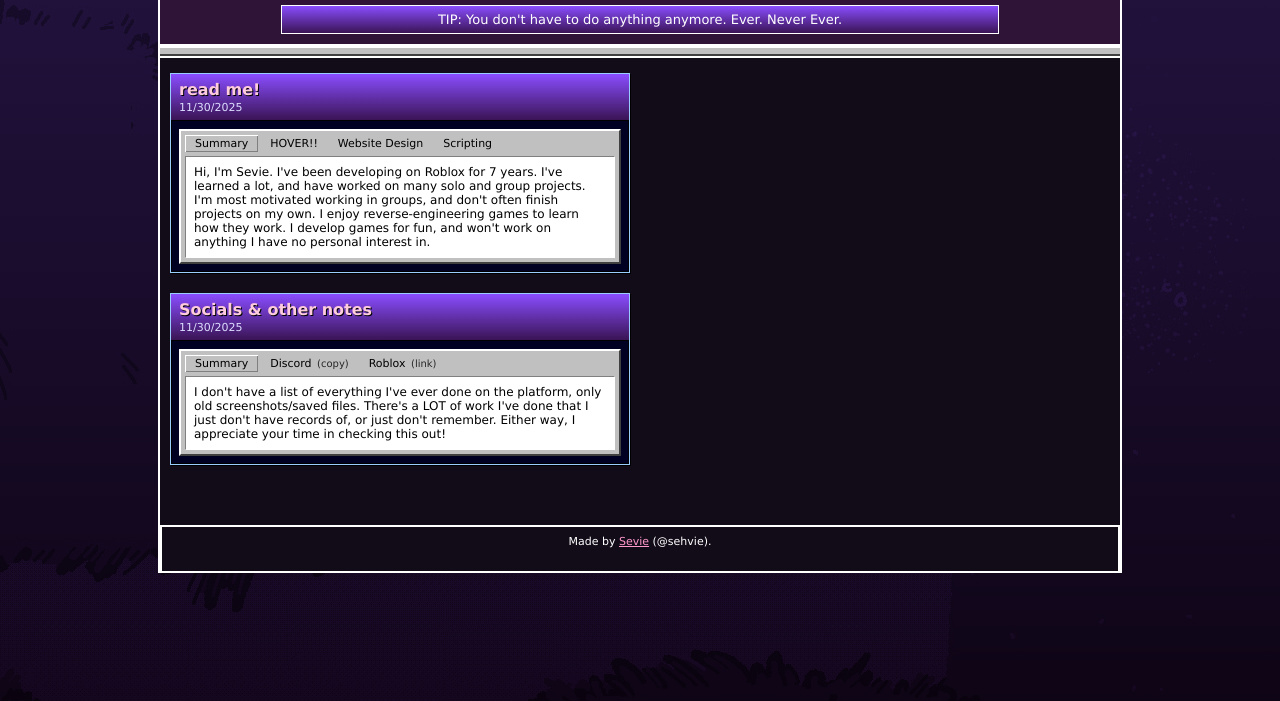
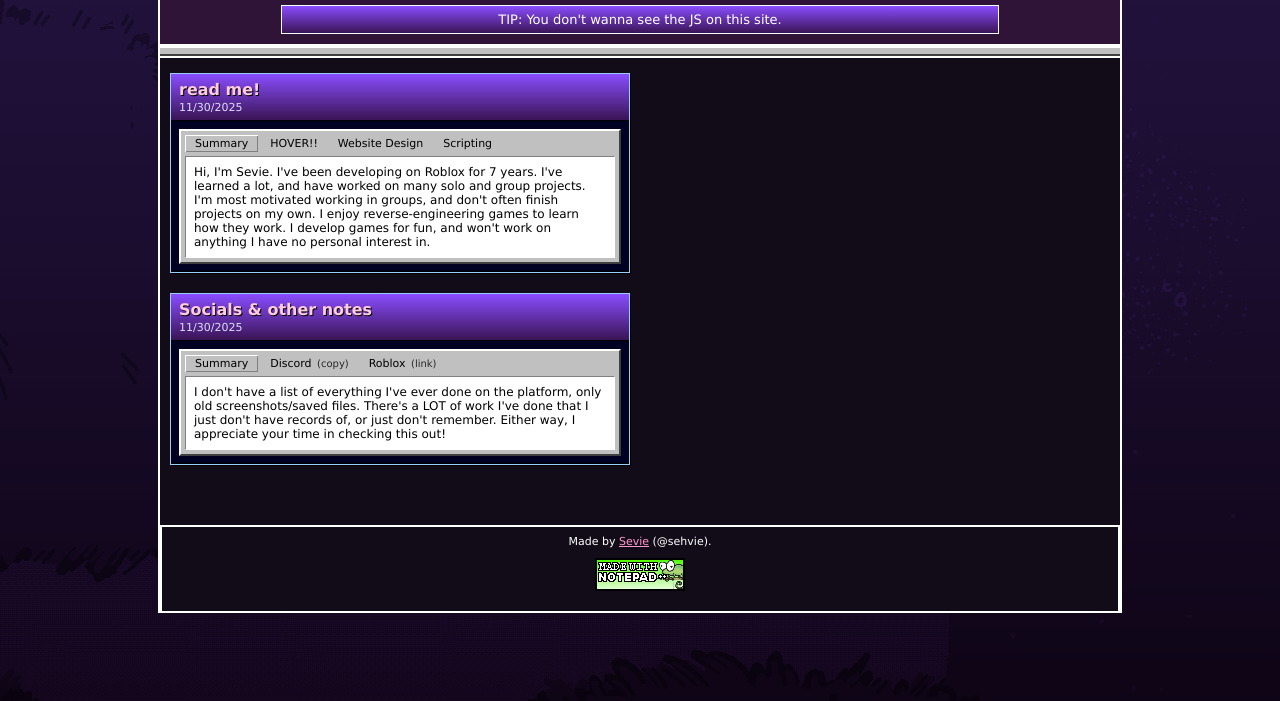
Before and after one commit to sehvie/portfolio, a plain HTML site: page index.html in a window 1280 px wide. Shown: the part 99-800 px from the top of the page. Drawn offline with Linux system fonts and the light colour scheme.

Commit message:
Update index.html
bro

```diff
--- a/index.html
+++ b/index.html
@@ -54,7 +54,7 @@
 				width: 100vw;
 				height: 100vh;
 
-				background-image: url("portfolio/assets/bg.png");
+				background-image: url("/portfolio/assets/bg.png");
 				background-repeat: no-repeat;
 				background-size: auto;
 
@@ -467,7 +467,7 @@
 	<body>
 		<div class="page-wrap">
 			<header>
-				<h1>Sevie's Portfolio (unfinished, go away)</h1>
+				<h1>Sevie's Portfolio</h1>
 				<nav id="nav"></nav>
 				<div id="header-bar" class="header-bar"></div>
 			</header>
@@ -480,11 +480,12 @@
 			<div class="credits">
 				Made by <a href="https://github.com/sehvie/portfolio" target="_blank">Sevie</a> (@sehvie).
 				<div class="badge-bar">
-					<!-- gif button space, add later -->
+					<!-- gif button space. please host ur gifs on like imgur or something i wont accept it if you use a host i don't recognize -->
+					<img src="/portfolio/assets/notepadpp2.gif">
 					<!--
+						use as template: (no hyperlinks pls)
 						<img src="buttons/html.gif" alt="HTML 4.01">
-						<img src="buttons/best-viewed.gif" alt="Best Viewed with Any Browser">
-						-->
+					-->
 				</div>
 			</div>
 		</div>
@@ -509,10 +510,9 @@
 				{ id: "misc", label: "Other" },
 			];
 
-			// Text for the header-bar per tab
 			const categoryDescriptions = {
 				home:
-					"", //no
+					"This is more like a blog than a portfolio, sorry in advance.", //no longer appears
 				games:
 					"Anything I've actively worked as a developer on at some point.",
 				work:
@@ -526,12 +526,16 @@
 				ui:
 					"Layouts, mockups, recreations. Any UI I've worked on that I like.",
 				misc:
-					"This is the category that kills you. die"
+					"Other things that I couldn't fit into the previous categories."
 			};
+
 			const landingMessages = [
-				"This is more like a blog than a portfolio, sorry in advance.",
-				"TIP: You can hover over videos to play them.",
 				"TIP: You don't have to do anything anymore. Ever. Never Ever.",
+				"TIP: This is the tip that kills you. goodbye",
+				"TIP: I have a job.",
+				"TIP: If you're seeing this, I probably got fired from my job again.",
+				"TIP: You don't wanna see the JS on this site.", // that was reverse psychology. you got fooled. look at my code 😈😈😈
+				"TIP: You can add 88x31 gif buttons to the bottom of this site by sending a push. I WILL accept them." // line 483
 			];
 
 			const cards = [
@@ -659,10 +663,10 @@
 					subtitle: "2025",
 					image: null,
 					imageAlt: null,
-					video: "portfolio/assets/throwables.mp4",
+					video: "/portfolio/assets/throwables.mp4",
 					gallery: [
-						"portfolio/assets/codebase-throwables.png",
-						"portfolio/assets/throwable-module.png"
+						"/portfolio/assets/codebase-throwables.png",
+						"/portfolio/assets/throwable-module.png"
 					],
 					description: "A OOP-based throwables system, allowing players to pick up objects around the map and throw them at others. Uses modules for easy additions, so the base code doesn't need to be modified. (uses FastCast.)",
 					tags: [
@@ -680,7 +684,7 @@
 					category: "projects",
 					title: "Minecraft Building Game",
 					subtitle: "2023-2024",
-					image: "portfolio/assets/RobloxStudioBeta_9Lkg9N1qB0.png",
+					image: "/portfolio/assets/RobloxStudioBeta_9Lkg9N1qB0.png",
 					imageAlt: "Minecraft-like tool UI",
 					gallery: null,
 					description: "Minecraft-like building. OOP, logic for block faces, viewport thumbnails for blocks, variation selections, ect.",
@@ -701,7 +705,7 @@
 					subtitle: "2024",
 					image: null,
 					imageAlt: null,
-					video: "portfolio/assets/yakuzacombo.mp4",
+					video: "/portfolio/assets/yakuzacombo.mp4",
 					gallery: null,
 					description: "A project in which I attempted to recreate root movement features present within other engines. Allows for multiple animations to play in sequence that move the character forwards without the player snapping back into place at the end of each animation. Not feature complete, and presented many more technical challenges that I would have to overcome, but I learned a lot in the process regardless.",
 					tags: [
@@ -722,9 +726,9 @@
 					image: null,
 					imageAlt: "hi",
 					gallery: [
-					"portfolio/assets/mapgentest-large.png",
-					"portfolio/assets/mapgentest.png",
-					"portfolio/assets/a lot of gen.png",
+					"/portfolio/assets/mapgentest-large.png",
+					"/portfolio/assets/mapgentest.png",
+					"/portfolio/assets/a lot of gen.png",
 					],
 					description: "Performant dungeon generator. Originally made for a roguelike project, but abandoned pretty early into development.",
 					tags: [],
@@ -825,7 +829,7 @@
 					category: "ui",
 					title: "Dark Souls UI",
 					subtitle: "2025",
-					image: "portfolio/assets/darksouls-ui.png",
+					image: "/portfolio/assets/darksouls-ui.png",
 					imageAlt: null,
 					video: null,
 					description: "UI based on the Dark Souls series.",
@@ -844,7 +848,7 @@
 					category: "ui",
 					title: "Yakuza 0 UI",
 					subtitle: "2025",
-					image: "portfolio/assets/yakuza-ui.png",
+					image: "/portfolio/assets/yakuza-ui.png",
 					imageAlt: null,
 					video: null,
 					description: "UI made for a Yakuza 0 fangame. Recreated from scratch, doesn't use any game assets.",
@@ -859,9 +863,9 @@
 					category: "ui",
 					title: "Inventory Jenga, Sorting System",
 					subtitle: "2024",
-					image: "portfolio/assets/re4-sortbag.png",
+					image: "/portfolio/assets/re4-sortbag.png",
 					imageAlt: null,
-					video: "portfolio/assets/tim.mp4",
+					video: "/portfolio/assets/tim.mp4",
 					description: "An inventory system based on RE4. Items can be dragged around, and automatically sorted using the top button.",
 					tags: [
 						{
@@ -878,8 +882,8 @@
 					category: "ui",
 					title: "FNAF SB Watch, Physical Pause Menu",
 					subtitle: "2024",
-					video: "portfolio/assets/fazwatch-preview.mp4",
-					image: "portfolio/assets/fazwatch-ui.png",
+					video: "/portfolio/assets/fazwatch-preview.mp4",
+					image: "/portfolio/assets/fazwatch-ui.png",
 					imageAlt: null,
 					description: "An in-world pause menu for a FNAF Security Breach inspired hangout game.",
 					tags: [
@@ -900,9 +904,9 @@
 					image: null,
 					imageAlt: null,
 					gallery: [
-						"portfolio/assets/darksoulsmessage-ui.png",
-						"portfolio/assets/darksoulsmessage-interact.png",
-						"portfolio/assets/roguelineage-lol.png"
+						"/portfolio/assets/darksoulsmessage-ui.png",
+						"/portfolio/assets/darksoulsmessage-interact.png",
+						"/portfolio/assets/roguelineage-lol.png"
 					],
 					description: "Also based on the Dark Souls series, functional ui to create and place messages in the world based on preset phrases. Open source!",
 					tags: [
@@ -924,8 +928,8 @@
 					subtitle: "Rogue Lineage Concepts, 2023.",
 					image: null,
 					imageAlt: null,
-					gallery: ["portfolio/assets/weapon-oop.png"],
-					video: "portfolio/assets/roguewoken.mp4",
+					gallery: ["/portfolio/assets/weapon-oop.png"],
+					video: "/portfolio/assets/roguewoken.mp4",
 					description: "During the time where I was messing with decompiled code for Rogue lineage (via a copy of the game that was made open source), I cleaned up and rewrote equipment handling for weapons, allowing for weapon additions without having to amend various sections of the CharacterHandler and other server code. The project will obviously never be released (I do not have the rights to ANY of the content here), but I enjoy doing this kind of stuff to learn how to improve.",
 					tags: [
 						{
@@ -949,7 +953,7 @@
 					image: null,
 					imageAlt: null,
 					gallery: null,
-					video: "portfolio/assets/bard-rework.mp4",
+					video: "/portfolio/assets/bard-rework.mp4",
 					description: "A conceptual rework for bard's core mechanics and gameplay, to make the user more capable of watching and supporting teammates. In effect, abilities are debuffed across the board with an easier minigame, and a meter (Flow) that fills over time and can be activated for new buffs depending on the song, in place of the old snap armis bar.",
 					tags: [
 						{
```
